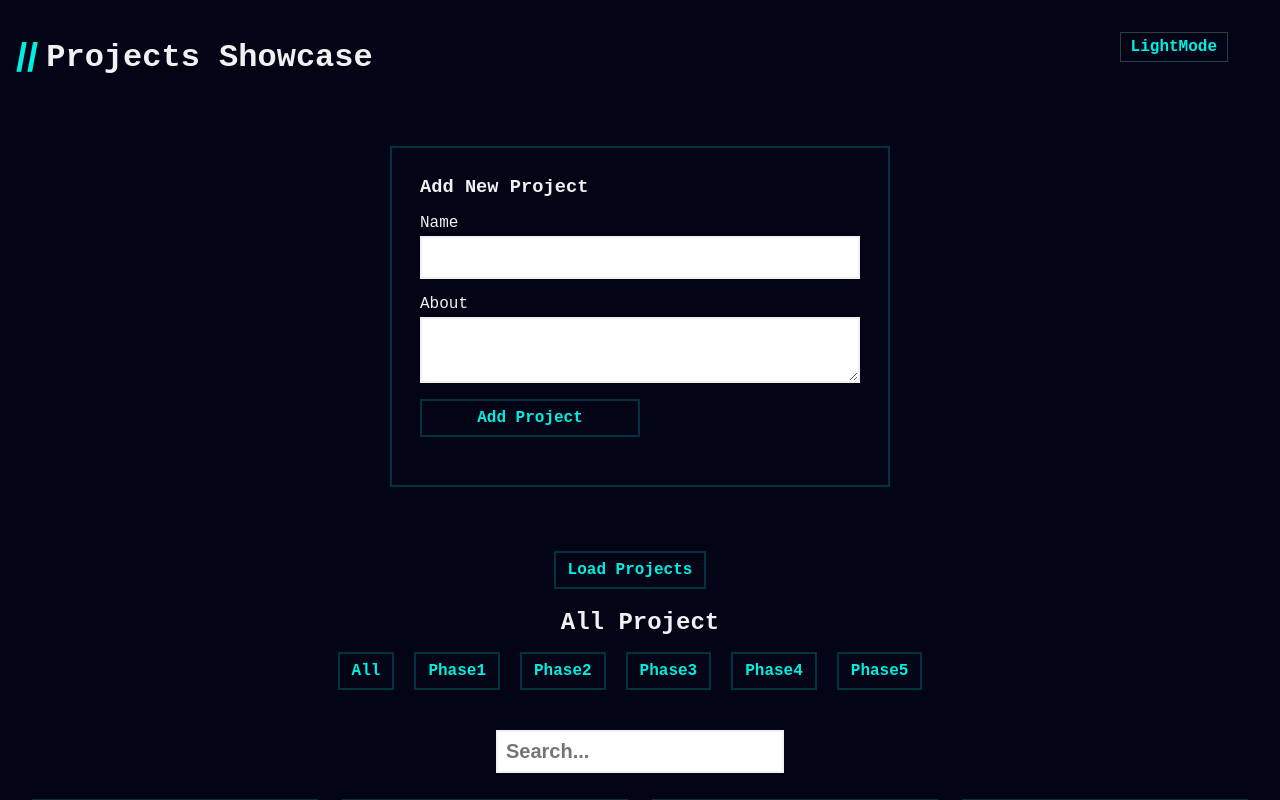
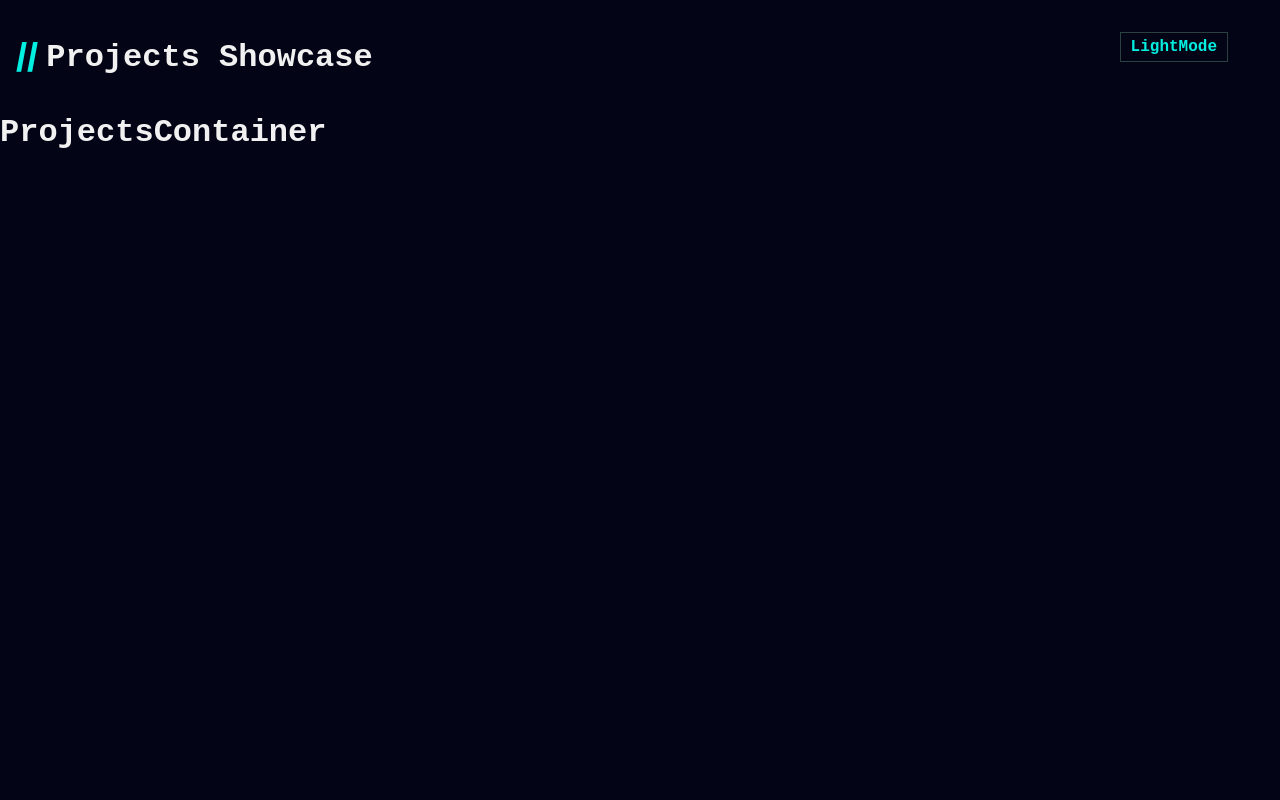
Before and after one commit to malise5/project_manager, a React (Create React App) app: page / in a window 1280 px wide. Shown: the top 800 px of the page. Built offline with nearby package versions, Linux system fonts and the light colour scheme; grey boxes are pictures that could not be loaded.

Commit message:
removed bugs

```diff
--- a/src/App.js
+++ b/src/App.js
@@ -1,7 +1,6 @@
 import Header from "./Header";
-import ProjectNewForm from "./ProjectNewForm";
-import ProjectList from "./ProjectList";
 import { useState } from "react";
+import ProjectsContainer from "./ProjectsContainer";
 
 export default function App() {
   const [theme, setTheme] = useState(true);
@@ -13,8 +12,7 @@ export default function App() {
   return (
     <div className={theme ? "App" : "App light"}>
       <Header theme={theme} changeTheme={changeTheme} />
-      <ProjectNewForm />
-      <ProjectList />
+      <ProjectsContainer />
     </div>
   );
 }
```
